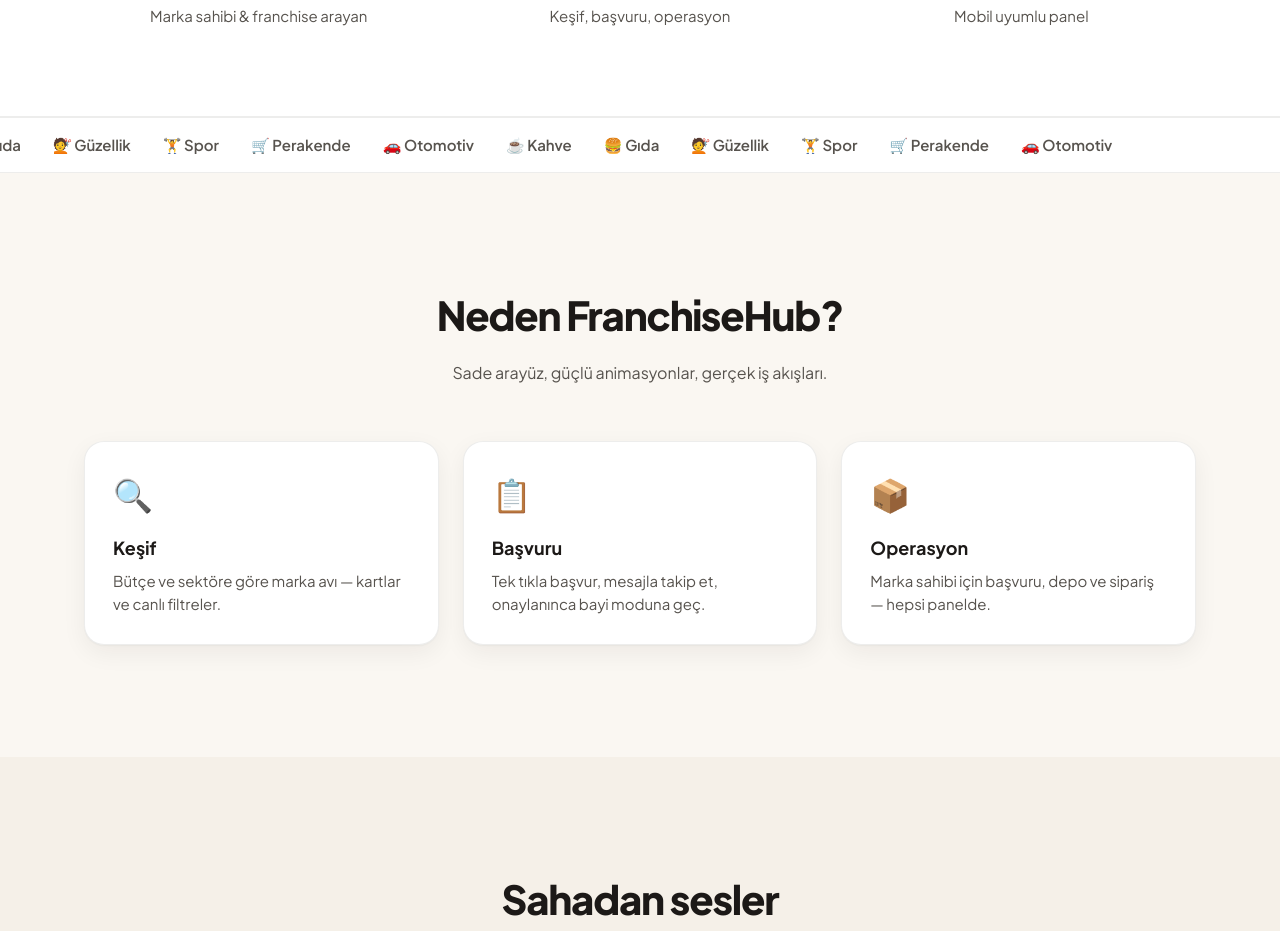
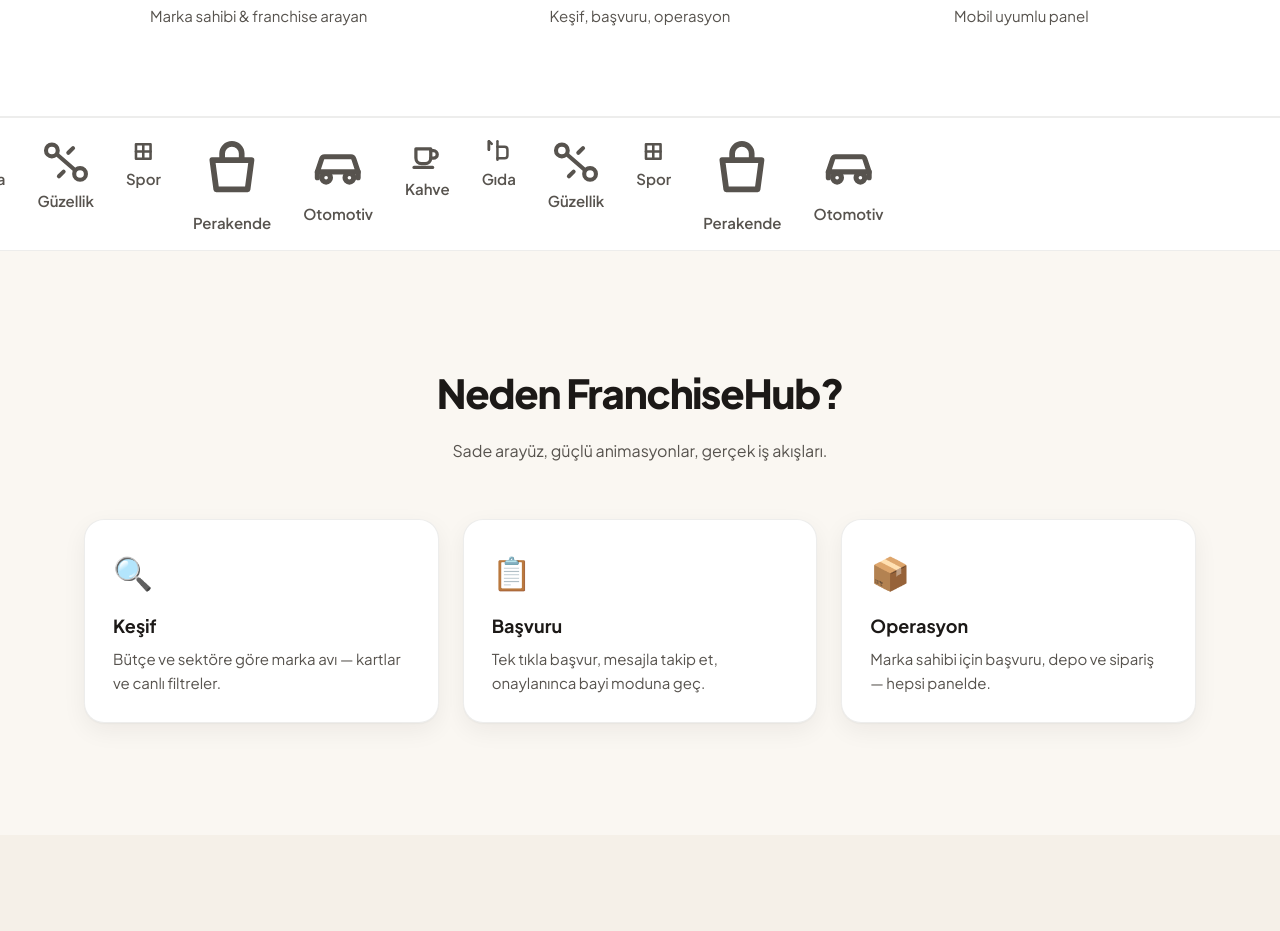
Before and after one commit to mbesirkesen/FranchiseHub_Web, a Next.js app: page / in a window 1280 px wide. Shown: the part 920-1851 px from the top of the page. Built offline with nearby package versions, Linux system fonts and the light colour scheme.

Commit message:
Polish landing header scroll effect and sector marquee icons.
Replace emoji sector chips with minimalist SVG icons and strengthen sticky frosted header on scroll.

```diff
--- a/src/components/landing/landing-page.tsx
+++ b/src/components/landing/landing-page.tsx
@@ -6,6 +6,7 @@
 import { NetworkGlobe } from "@/components/motion/network-globe";
 import { Reveal, StaggerItem, StaggerReveal } from "@/components/motion/reveal";
 import { CountUp } from "@/components/motion/count-up";
+import { SectorIcon, SectorId } from "@/components/landing/sector-icon";
 import { MarketingHeader } from "@/components/ui/marketing-header";
 
 const stats = [
@@ -29,7 +30,14 @@
   },
 ];
 
-const sectors = ["☕ Kahve", "🍔 Gıda", "💇 Güzellik", "🏋️ Spor", "🛒 Perakende", "🚗 Otomotiv"];
+const sectors: { label: string; icon: SectorId }[] = [
+  { label: "Kahve", icon: "coffee" },
+  { label: "Gıda", icon: "food" },
+  { label: "Güzellik", icon: "beauty" },
+  { label: "Spor", icon: "sport" },
+  { label: "Perakende", icon: "retail" },
+  { label: "Otomotiv", icon: "automotive" },
+];
 
 export function LandingPage() {
   const heroRef = useRef<HTMLElement>(null);
@@ -100,8 +108,9 @@
         <section className="landing-marquee-wrap border-y border-[var(--border)] bg-[var(--card)]">
           <div className="landing-marquee">
             {[...sectors, ...sectors].map((s, i) => (
-              <span key={`${s}-${i}`} className="landing-marquee-item">
-                {s}
+              <span key={`${s.label}-${i}`} className="landing-marquee-item">
+                <SectorIcon id={s.icon} className="landing-marquee-icon" />
+                {s.label}
               </span>
             ))}
           </div>
--- /dev/null
+++ b/src/components/landing/sector-icon.tsx
@@ -0,0 +1,71 @@
+import { ReactElement } from "react";
+
+type SectorId = "coffee" | "food" | "beauty" | "sport" | "retail" | "automotive";
+
+const paths: Record<SectorId, ReactElement> = {
+  coffee: (
+    <>
+      <path d="M6 8h8v5a3 3 0 0 1-3 3H9a3 3 0 0 1-3-3V8Z" />
+      <path d="M14 9h1.5a2 2 0 0 1 0 4H14" />
+      <path d="M5 18h10" />
+    </>
+  ),
+  food: (
+    <>
+      <path d="M5 11V5l2 2" />
+      <path d="M5 5v6" />
+      <path d="M11 5v13" />
+      <path d="M11 9h5a2 2 0 0 1 2 2v4a2 2 0 0 1-2 2h-5" />
+    </>
+  ),
+  beauty: (
+    <>
+      <circle cx="6" cy="7" r="2.5" />
+      <circle cx="18" cy="17" r="2.5" />
+      <path d="M8.2 8.7 15.8 15.3" />
+      <path d="m9 18 2-2" />
+      <path d="m15 6-2 2" />
+    </>
+  ),
+  sport: (
+    <>
+      <path d="M7 7h10v10H7z" />
+      <path d="M7 12h10" />
+      <path d="M12 7v10" />
+    </>
+  ),
+  retail: (
+    <>
+      <path d="M6 8h12l-1.2 9H7.2L6 8Z" />
+      <path d="M9 8V6a3 3 0 0 1 6 0v2" />
+    </>
+  ),
+  automotive: (
+    <>
+      <path d="M5 13h14l-1.5-4.5a1 1 0 0 0-.95-.7H7.45a1 1 0 0 0-.95.7L5 13Z" />
+      <circle cx="8" cy="15" r="1.5" />
+      <circle cx="16" cy="15" r="1.5" />
+      <path d="M5 13v2" />
+      <path d="M19 13v2" />
+    </>
+  ),
+};
+
+export function SectorIcon({ id, className }: { id: SectorId; className?: string }) {
+  return (
+    <svg
+      className={className}
+      viewBox="0 0 24 24"
+      fill="none"
+      stroke="currentColor"
+      strokeWidth="1.75"
+      strokeLinecap="round"
+      strokeLinejoin="round"
+      aria-hidden
+    >
+      {paths[id]}
+    </svg>
+  );
+}
+
+export type { SectorId };
--- a/src/components/ui/marketing-header.tsx
+++ b/src/components/ui/marketing-header.tsx
@@ -1,8 +1,20 @@
+"use client";
+
 import Link from "next/link";
+import { useEffect, useState } from "react";
 
 export function MarketingHeader() {
+  const [scrolled, setScrolled] = useState(false);
+
+  useEffect(() => {
+    const onScroll = () => setScrolled(window.scrollY > 20);
+    onScroll();
+    window.addEventListener("scroll", onScroll, { passive: true });
+    return () => window.removeEventListener("scroll", onScroll);
+  }, []);
+
   return (
-    <header className="site-header">
+    <header className={`site-header site-header-marketing${scrolled ? " site-header-scrolled" : ""}`}>
       <div className="page-container flex h-16 items-center justify-between">
         <Link href="/" className="brand-mark">
           <span className="brand-mark-icon">FH</span>
```
